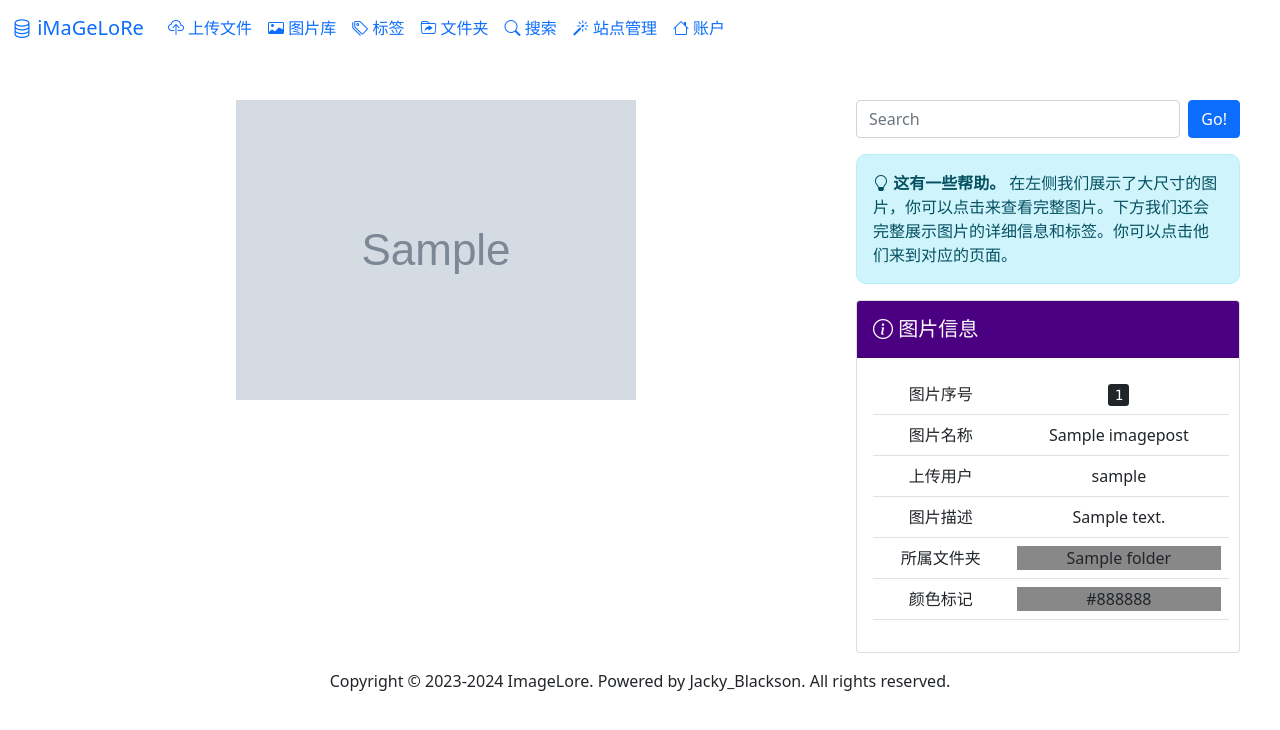
After one commit to JackyBlackson/ImageLore, a Django app: page /posts/1/ in a window 1280 px wide. The commit adds this page. Shown: the top 730 px of the page. Run offline with Django 5.2, Linux system fonts and the light colour scheme; tables that the repository leaves empty hold one stand-in row (values such as "Sample post"); grey boxes marked "Sample" are stand-in pictures; some libraries are stand-ins or nearby versions.

Commit message:
feat: front page and post detail page finished

```diff
--- a/ImageLore/urls.py
+++ b/ImageLore/urls.py
@@ -27,26 +27,27 @@ from django.conf.urls.static import static
 from ImageLoreFrontEnd.views import *
 
 router = DefaultRouter()
-router.register(r'users', UserViewSet)
-router.register(r'permissions', PermissionViewSet)
+# router.register(r'users', UserViewSet)
+# router.register(r'permissions', PermissionViewSet)
 
-router.register(r'tag', TagViewSet)
-router.register(r'alias/tag', TagAliasViewSet)
+router.register(r'tags', TagViewSet)
+router.register(r'aliases/tags', TagAliasViewSet)
 
-router.register(r'tag/relation/tag', TagRelationViewSet)
-router.register(r'tag/relation/post', TagPostRelationViewSet)
-router.register(r'tag/relation/folder', TagFolderRelationViewSet)
+# router.register(r'tags/relations/tag', TagRelationViewSet)
+# router.register(r'tags/relations/post', TagPostRelationViewSet)
+# router.register(r'tags/relations/folder', TagFolderRelationViewSet)
 
-router.register(r'folder', FolderView)
-router.register(r'alias/folder', FolderAliasView)
+router.register(r'folders', FolderView)
+router.register(r'aliases/folders', FolderAliasView)
 
-router.register(r'post/image', ImagePostView)
+router.register(r'posts/images', ImagePostView)
 
 urlpatterns = [
     path('admin/', admin.site.urls),
     path('accounts/', include('django.contrib.auth.urls')),
     path('api/', include(router.urls)),
-    path('', index, name='index'),
+    path('posts/<int:id>/', post_detail, name='post_detail'),
+    path('', front_page, name='front_page')
 ]
 
 
--- a/ImageLoreCoreApp/serializers.py
+++ b/ImageLoreCoreApp/serializers.py
@@ -65,10 +65,12 @@ class ImagePostSerializer(serializers.ModelSerializer):
 
         return instance
 
+
 class ImagePostAllSerializer(serializers.ModelSerializer):
     class Meta:
         model = ImagePost
         fields = '__all__'
+
 
 class TagPostRelationSerializer(serializers.ModelSerializer):
     class Meta:
--- a/ImageLoreFrontEnd/views.py
+++ b/ImageLoreFrontEnd/views.py
@@ -1,5 +1,22 @@
-from django.shortcuts import render
+from django.shortcuts import render, get_object_or_404
+
+from ImageLoreCoreApp.models import *
+
 
 # Create your views here.
 def index(request):
     return render(request, 'index.html')
+
+
+def post_detail(request, id):
+    # 使用get_object_or_404快捷函数来获取ImagePost对象，如果不存在则返回404错误
+    post = get_object_or_404(ImagePost, pk=id)
+
+    # 将ImagePost对象传递到模板中，并渲染页面
+    return render(request, 'post/image-post/detail.html', {'image': post})
+
+
+def front_page(request):
+    return render(request, 'front.html', {
+        'image_set': ImagePost.objects.all().order_by('-id')[:20]
+    })
--- /dev/null
+++ b/templates/base.html
@@ -0,0 +1,129 @@
+<!DOCTYPE html>
+<html lang="en">
+<head>
+    <meta name="viewport" content="width=device-width, initial-scale=1.0">
+    <title>{% block title %}Anonymous Page?{% endblock %} - ImageLore</title>
+    <!-- 新 Bootstrap5 核心 CSS 文件 -->
+    <link href="https://cdn.staticfile.org/twitter-bootstrap/5.1.3/css/bootstrap.min.css" rel="stylesheet" />
+    <link href="/media/static/css/base.css" rel="stylesheet" />
+    <link href="https://cdn.staticfile.net/bootstrap-icons/1.11.3/font/bootstrap-icons.min.css" rel="stylesheet" />
+
+    <!-- 最新的 Bootstrap5 核心 JavaScript 文件 -->
+    <script src="https://cdn.staticfile.org/twitter-bootstrap/5.1.3/js/bootstrap.min.js"></script>
+    <!-- popper.min.js 用于弹窗、提示、下拉菜单 -->
+    <script src="https://cdn.staticfile.org/popper.js/2.9.3/umd/popper.min.js"></script>
+
+
+</head>
+
+<body>
+<header>
+<nav id="navigator" class="navbar navbar-expand-sm fixed-top bg-white box-shadow">
+      <div class="container-fluid">
+        <a class="navbar-brand" href="/">
+            <i class="bi bi-database" style="position: relative;"></i>
+            iMaGeLoRe
+        </a>
+        <button class="navbar-toggler bg-purple-700 rounded-3xl" type="button" data-bs-toggle="collapse" data-bs-target="#mynavbar">
+          <span class="navbar-toggler-icon"></span>
+        </button>
+        <div class="collapse navbar-collapse" id="mynavbar">
+          <ul class="navbar-nav me-auto">
+            <li class="nav-item">
+              <a class="nav-link" href="/">
+                  <i class="bi bi-cloud-upload" style="position: relative;"></i>
+                  上传文件
+              </a>
+            </li>
+            <li class="nav-item">
+              <a class="nav-link" href="/posts/">
+                  <i class="bi bi-card-image" style="position: relative;"></i>
+                  图片库
+              </a>
+            </li>
+            <li class="nav-item">
+              <a class="nav-link" href="/tags/">
+                  <i class="bi bi-tags" style="position: relative;"></i>
+                  标签
+              </a>
+            </li>
+              <li class="nav-item">
+              <a class="nav-link" href="/folders/">
+                  <i class="bi bi-folder-symlink" style="position: relative;"></i>
+                  文件夹
+              </a>
+            </li>
+              <li class="nav-item">
+              <a class="nav-link" href="/search/">
+                  <i class="bi bi-search" style="position: relative;"></i>
+                  搜索
+              </a>
+            </li>
+              <li class="nav-item">
+              <a class="nav-link" href="/admin/">
+                  <i class="bi bi-magic" style="position: relative;"></i>
+                  站点管理
+              </a>
+            </li>
+              <li class="nav-item">
+              <a class="nav-link" href="/">
+                  <i class="bi bi-house" style="position: relative;"></i>
+                  账户
+              </a>
+            </li>
+          </ul>
+        </div>
+      </div>
+    </nav>
+</header>
+<main>
+    <div id="basic-container" class="container-fluid" style="margin-top:100px">
+
+
+        <div id="body-container" class="row m-3 il-round-border">
+
+            <div id="content-container" class="col-xl-8">
+                <div id="content" class="il-item">
+                    {% block content %}{% endblock %}
+                </div>
+            </div>
+
+            <div id="sidebar-container" class="col-xl-4">
+                <div id="sidebar-test" class="il-item">
+                    <form class="d-flex mb-3">
+                        <input class="form-control me-2 flex-grow-1" type="text" placeholder="Search">
+                        <button class="btn btn-primary" type="button">Go!</button>
+                      </form>
+                    {% block sidebar %}
+
+                        <div class="alert alert-danger" style="border-radius: 10px">
+            <strong>这里是侧边栏。</strong>
+            这里应该会出现有关图片的信息以及标签、文件夹列表。当前这里没有任何信息，<strong>你应该向网站运营人员反馈这个问题！</strong>
+        </div>
+                    {% endblock %}
+                </div>
+            </div>
+</div>
+    </div>
+    </main>
+
+
+        <footer>
+
+        <div id="footer-container" class="container-fluid">
+            <div id="footer" class="container-fluid">
+
+                {% block footer %}
+                <div id="copyright" class="row">
+
+                </div>
+                {% endblock %}
+
+                <div id="copyright" class="row align-middle">
+                    <p style="text-align: center">Copyright © 2023-2024 ImageLore. Powered by Jacky_Blackson. All rights reserved.</p>
+                </div>
+            </div>
+        </div>
+    </footer>
+</body>
+</html>
--- a/templates/index.html
+++ b/templates/index.html
@@ -116,7 +116,7 @@
         isResizing = false;
     });
 
-    fetch('/api/tag/')
+    fetch('/api/tags/')
     .then(response => response.json())
     .then(data => {
         const tagList = document.getElementById('tagList');
@@ -152,7 +152,7 @@
         console.error('Error fetching tag data:', error);
     });
 
-    fetch('/api/post/image/')
+    fetch('/api/posts/images/')
     .then(response => response.json())
     .then(data => {
         const gallery = document.getElementById('imageGallery');
@@ -241,7 +241,7 @@
                     var b = Math.round(parseInt(values[2]) * factor);
                     return 'rgb(' + r + ',' + g + ',' + b + ')';
                 }
-                imageElement.innerHTML = `<div><a href="${item.image}" target="_blank"><img src="${item.thumbnail_medium}" alt="${item.name}"><p class="image-text">${item.name}</p></a></div>`;
+                imageElement.innerHTML = `<div><a href="post/image/?post_id=${item.id}" target="_blank"><img src="${item.thumbnail_medium}" alt="${item.name}"><p class="image-text">${item.name}</p></a></div>`;
                 gallery.appendChild(imageElement);
             }
         });
--- /dev/null
+++ b/templates/post/image-post/detail.html
@@ -0,0 +1,83 @@
+{% extends "base.html" %}
+
+{% block title %}Post {{ image.id }} Details{% endblock %}
+
+{% block sidebar %}
+    <div class="alert alert-info" style="border-radius: 10px">
+        <i class="bi bi-lightbulb" style="position: relative;"></i>
+            <strong>这有一些帮助。</strong>
+            在左侧我们展示了大尺寸的图片，你可以点击来查看完整图片。下方我们还会完整展示图片的详细信息和标签。你可以点击他们来到对应的页面。
+        </div>
+    <div class="card pr-2 sidebar_card">
+        <h5 class="card-header text-white p-3" style="background-color: indigo;">
+            <i class="bi bi-info-circle" style="position: relative;"></i>
+            图片信息
+        </h5>
+        <div class="card-body" style="padding-right: 10px">
+            <div class="table-responsive-sm">
+                <table class="table table-hover text-center">
+                    <tbody>
+                        <tr>
+                            <td class="text-nowrap font-weight-bold">图片序号</td>
+                            <td>
+                                <div>
+                                    <kbd>{{ image.id }}</kbd>
+                                </div>
+                            </td>
+                        </tr>
+                        <tr>
+                            <td class="text-nowrap font-weight-bold">图片名称</td>
+                            <td>
+                                <div>
+                                    {{ image.name }}
+                                </div>
+                            </td>
+                        </tr>
+                        <tr>
+                            <td class="text-nowrap font-weight-bold">上传用户</td>
+                            <td>
+                                <div>
+                                    {{ image.uploader }}
+                                </div>
+                            </td>
+                        </tr>
+                        <tr>
+                            <td class="text-nowrap font-weight-bold">图片描述</td>
+                            <td>
+                                <div>
+                                    {{ image.description }}
+                                </div>
+                            </td>
+                        </tr>
+                        <tr>
+                            <td class="text-nowrap font-weight-bold">所属文件夹</td>
+                            <td>
+                                <div class="color_area"  style="background-color: {{ image.folder.color }}">
+                                    {{ image.folder }}
+                                </div>
+                            </td>
+                        </tr>
+                        <tr>
+                            <td class="text-nowrap font-weight-bold">颜色标记</td>
+                            <td>
+                                <div class="color_area"  style="background-color: {{ image.color }}">
+                                    {{ image.color|lower }}
+                                </div>
+                            </td>
+                        </tr>
+                    </tbody>
+                </table>
+            </div>
+        </div>
+    </div>
+{% endblock %}
+
+{% block content %}
+    <div class=" d-flex justify-content-around flex-wrap align-self-center image-container">
+        <div class="align-self-center">
+            <a href="http://localhost:8000/{{ image.image.url }}">
+                <img id="image" class="post_list" src="http://localhost:8000/{{ image.image.url }}" alt="正在加载图片。。。" style="border-color: {{ image.color }}">
+            </a>
+        </div>
+    </div>
+{% endblock %}
```
Also changed, not shown: ImageLore/settings.py (+48 -0 lines), ImageLoreCoreApp/views.py (+118 -5 lines), templates/front.html (added, +25 -0 lines), templates/post/post-base.html (added, +10 -0 lines).
